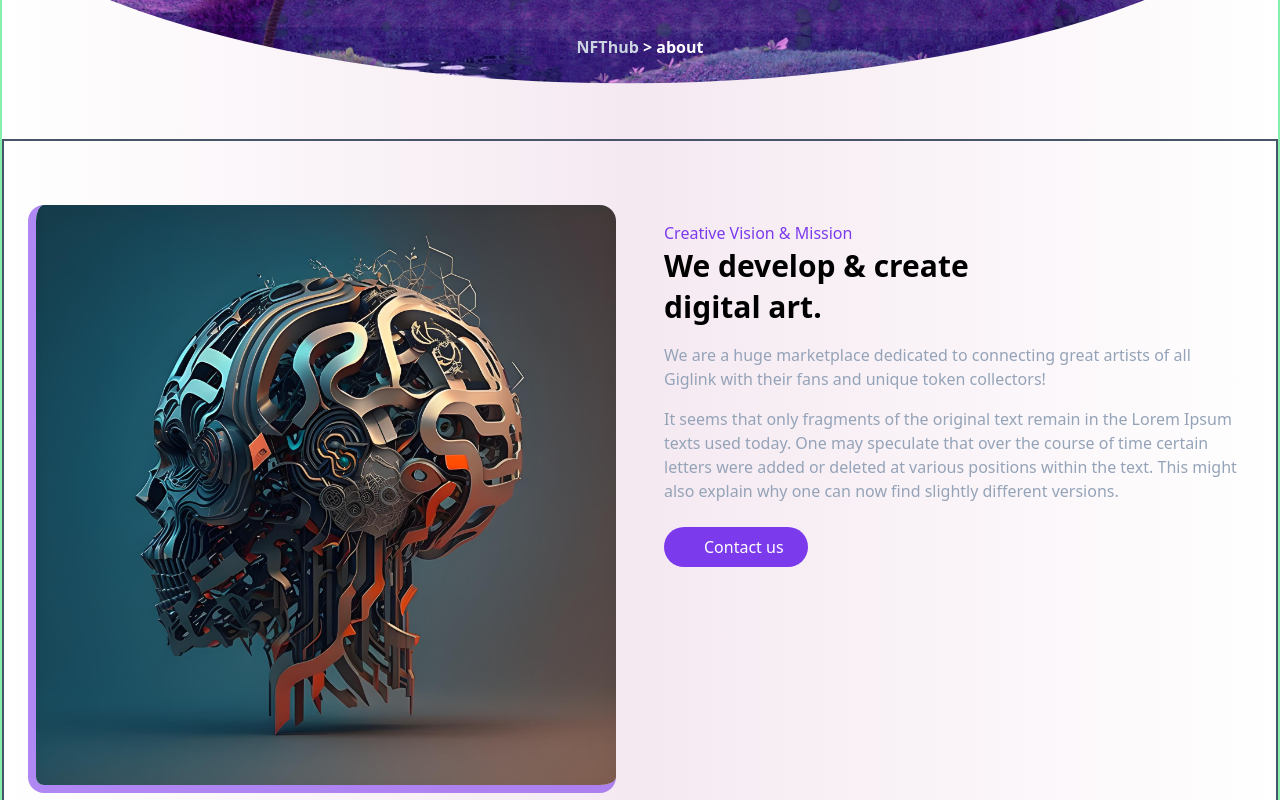
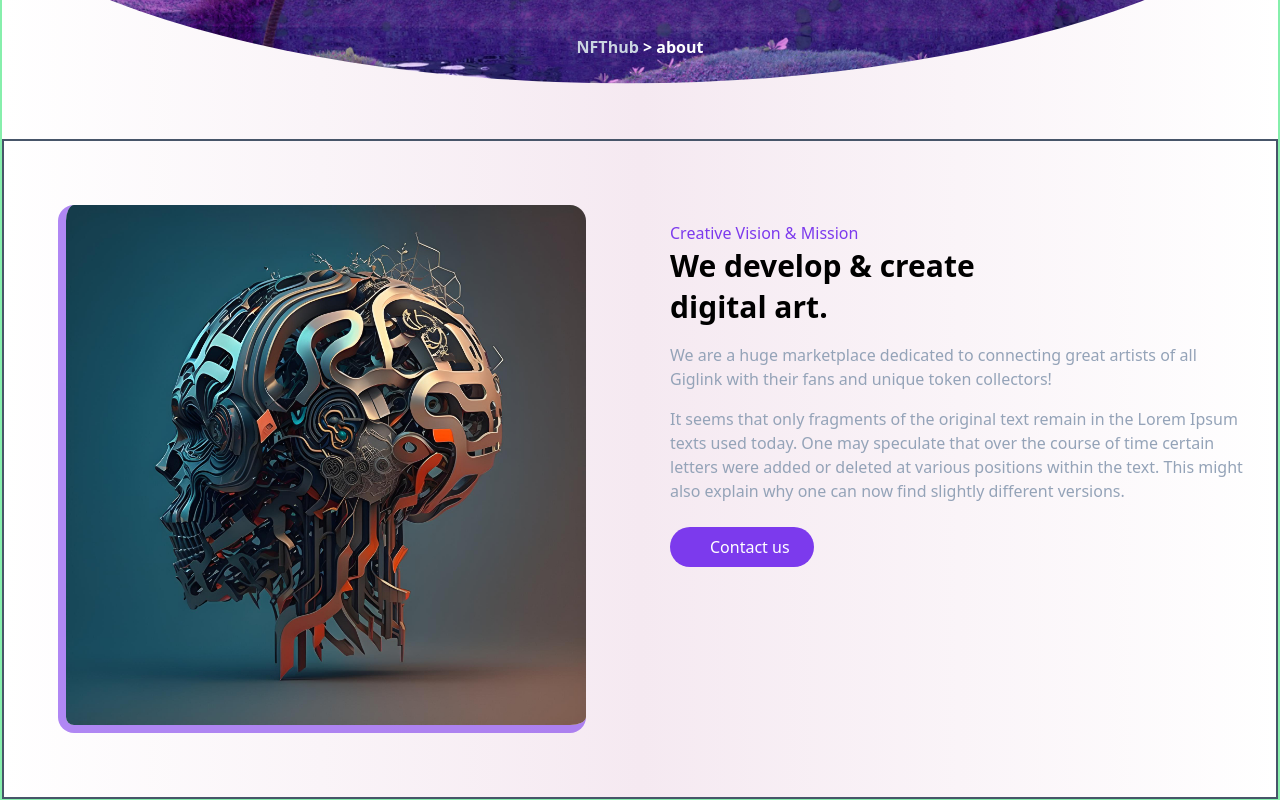
Before and after one commit to shabbirbd/NFThub, a React (Vite) app: page /about in a window 1280 px wide. Shown: the part 380-1180 px from the top of the page. Built offline with nearby package versions, Linux system fonts and the light colour scheme; some icons are missing.

Commit message:
polishing

```diff
--- a/src/components/AboutHero.jsx
+++ b/src/components/AboutHero.jsx
@@ -6,8 +6,8 @@ import nft3 from '../assets/nft3.jpg';
 
 const AboutHero = () => {
     return (
-        <div className='container mx-auto border-2 border-slate-600 py-10 grid grid-cols-1 lg:grid-cols-2'>
-            <div className='p-6'>
+        <div className='container mx-auto border-2 border-slate-600 py-10 grid grid-cols-1 lg:grid-cols-2 justify-items-center'>
+            <div className='p-6 max-w-xl'>
                 <img src={nft3} alt="about" className='w-full object-cover rounded-2xl border-l-8 border-b-8 border-violet-600/60 duration-500 hover:scale-95 hover:border-red-500' />
             </div>
 
```
